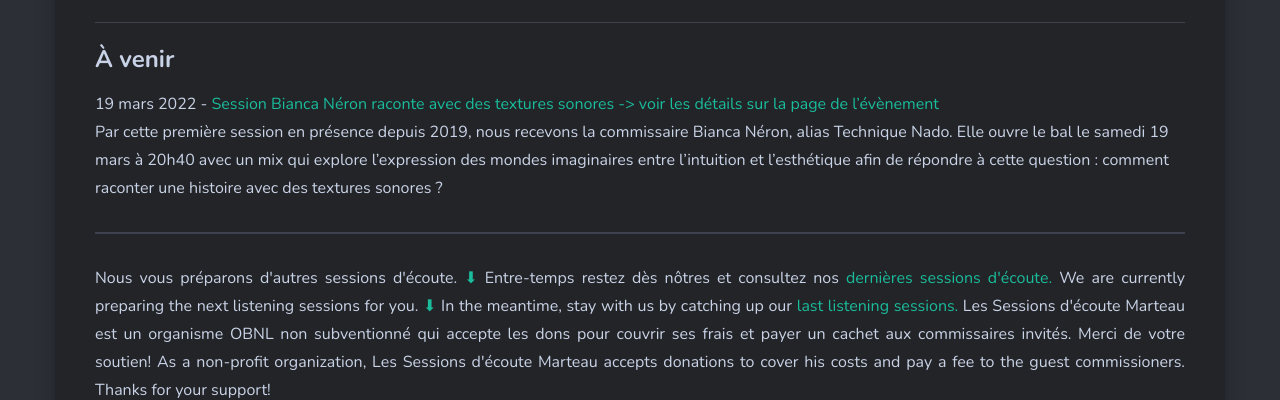
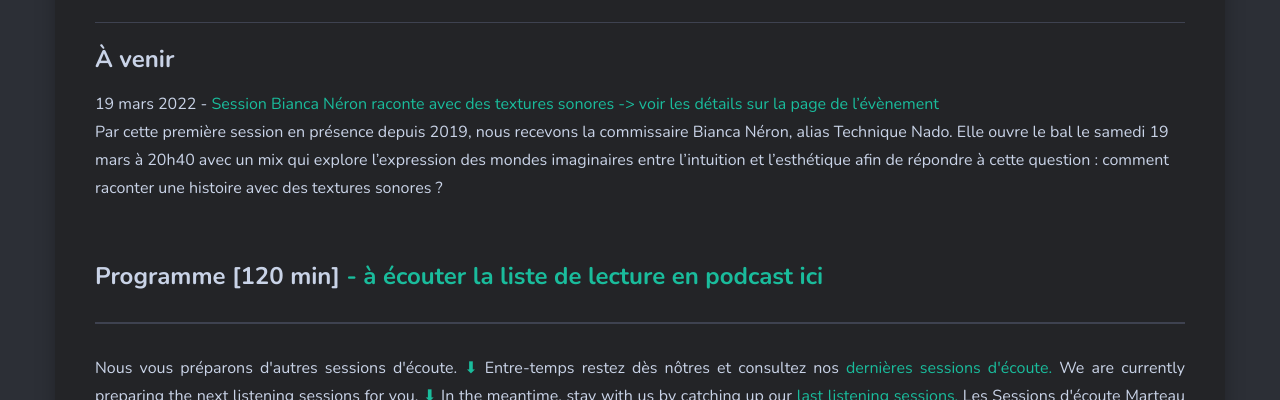
Before and after one commit to sessions-marteau/sessions-marteau-2.github.io, a Jekyll site: the page built from _pages/evenement-a-venir.md, in a window 1280 px wide and 900 px high, scrolled down 826 px, cut to the strip 0-400 px from the top of the window. Built offline with Jekyll 4.4.1, drawn with Linux system fonts in a browser that asks for light colours; nearby versions of some CDN libraries.

Commit message:
Update evenement-a-venir.md

```diff
--- a/_pages/evenement-a-venir.md
+++ b/_pages/evenement-a-venir.md
@@ -124,6 +124,8 @@
 <br>
 Par cette première session en présence depuis 2019, nous recevons la commissaire Bianca Néron, alias Technique Nado. Elle ouvre le bal le samedi 19 mars à 20h40 avec un mix qui explore l’expression des mondes imaginaires entre l’intuition et l’esthétique afin de répondre à cette question : comment raconter une histoire avec des textures sonores ?
 
+<br>
+### Programme [120 min]  <a href="https://sessionsmarteau.com/musique/#podcasts">- à écouter la liste de lecture en podcast ici </a>
 
 <hr>
 
```
